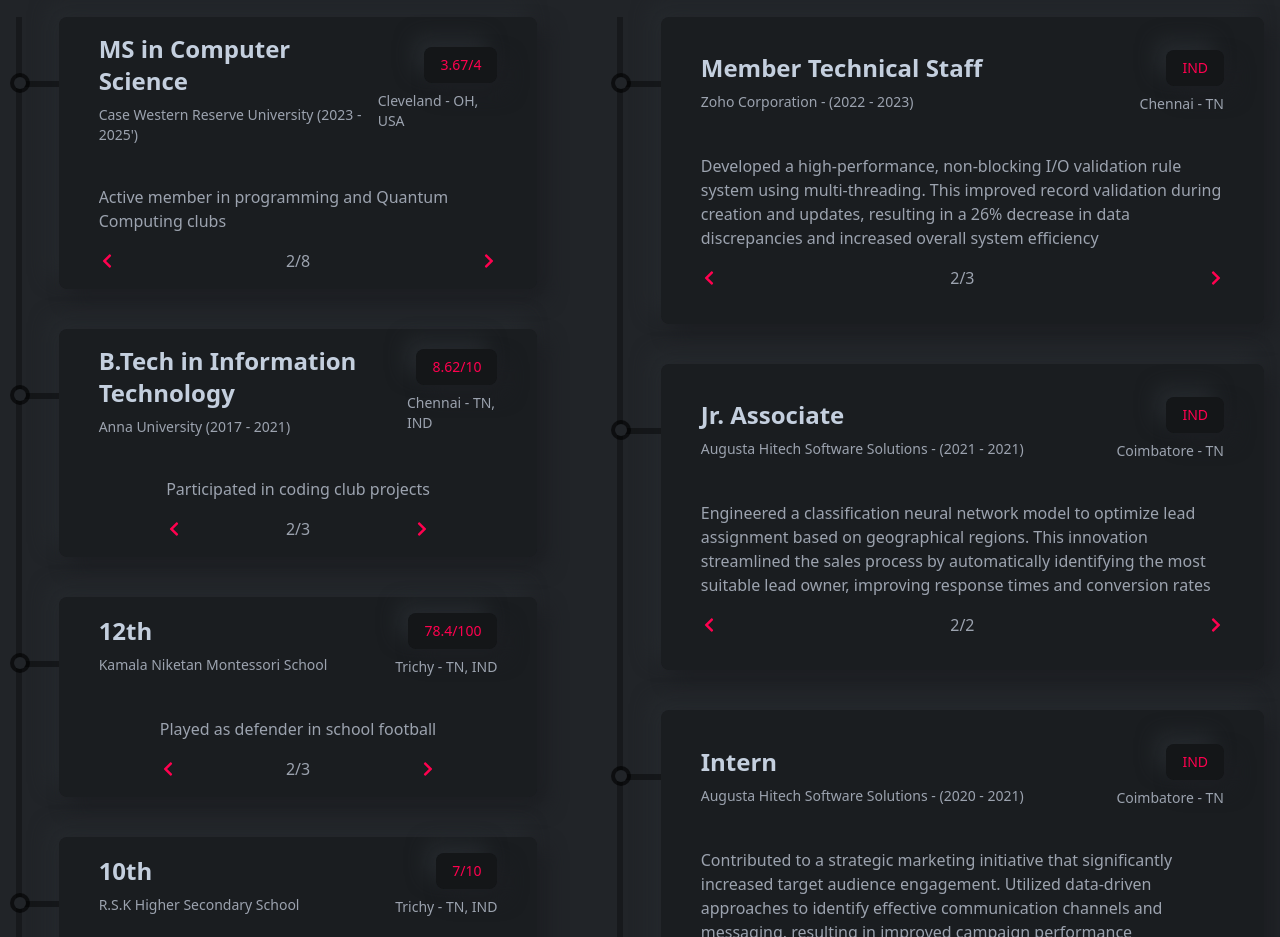
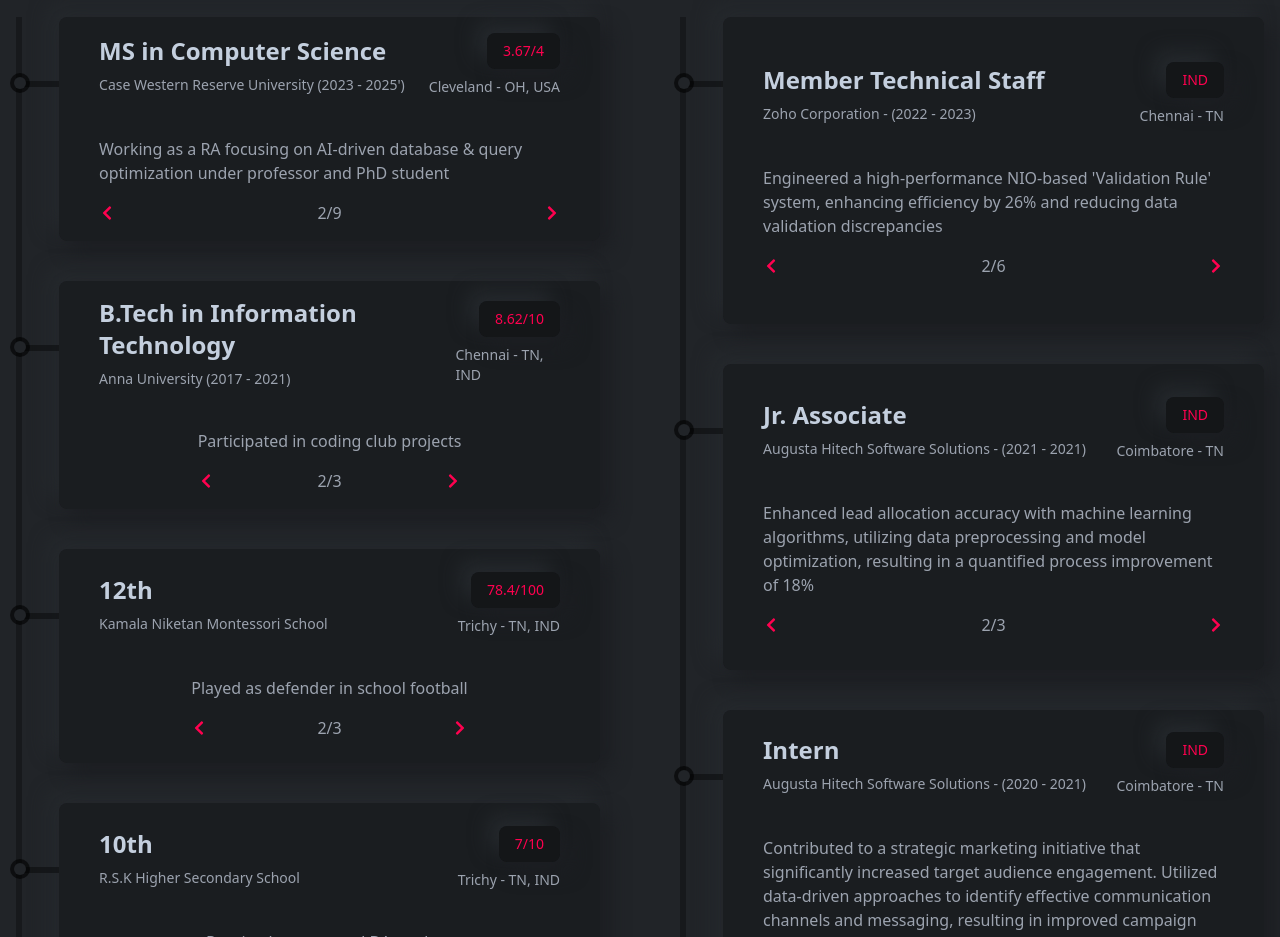
Before and after one commit to ShanmugaGanesh1999/Portfolio, a React (Create React App) app: page / in a window 1280 px wide. Shown: the part 3880-4817 px from the top of the page. Built offline with nearby package versions, Linux system fonts and the light colour scheme.

Commit message:
recent changes

```diff
--- a/src/components/resume/Education.js
+++ b/src/components/resume/Education.js
@@ -21,14 +21,15 @@
             result="3.67/4"
             country="Cleveland - OH, USA"
             des={[
+              "(xLab initiative) Spearheaded AI-driven customer service innovations on the Eaton project by developing a generative AI-powered chatbot for call center training and implementing AI analysis of call transcripts, enhancing agent readiness and service strategies",
               "Working as a RA focusing on AI-driven database & query optimization under professor and PhD student",
+              "TA in CSDS 438 High Performance Data and Computing",
+              "Developed end-to-end website for inter-college poster & presentation competition: Intersection",
+              "TA in CSDS 410 Analysis of Algorithms",
+              "Specialist in database and debugging for Access services (meal plans, case cash-CWRU banking system, parking-parking system, Harold-Master search system, SIS-student information system, T2-payment system)",
+              "Selected participant of Tech Side Hustle (Spring ‘24) in Entrepreneur Educational Consortium",
               "Active member in programming and Quantum Computing clubs",
               "Member of programming club",
-              "TA in CSDS 438 High Performance Data and Computing",
-              "TA in CSDS 410 Analysis of Algorithms",
-              "Developed end-to-end website for inter-college poster & presentation competition: Intersection",
-              "Specialist in database and debugging for Access services: meal plans, casecash, parking, Harold, SIS, T2",
-              "Selected participant of Tech Side Hustle (Spring ‘24) in Entrepreneur Educational Consortium",
             ]}
           />
           <ResumeCard
@@ -78,9 +79,12 @@
             result="IND"
             country="Chennai - TN"
             des={[
-              "Improved Tax Configuration page with API Versioning, reducing compatibility issues by 62% and enhancing user experience. Implemented changes on both client and server sides for seamless integration",
-              "Developed a high-performance, non-blocking I/O validation rule system using multi-threading. This improved record validation during creation and updates, resulting in a 26% decrease in data discrepancies and increased overall system efficiency",
-              "Created Rollup Summary feature for automatic aggregation of related lists onto parent fields. This innovation reduced manual data manipulation by 80%, saving teams an average of 13.5 hours per week in data processing time",
+              "Revamped the 'Tax Configuration' page with client and server-side changes for API Versioning, reducing compatibility issues by 37%",
+              "Engineered a high-performance NIO-based 'Validation Rule' system, enhancing efficiency by 26% and reducing data validation discrepancies",
+              "Designed the 'Rollup Summary' feature using Kafka and Redis, automating data aggregation and reducing manual efforts by 80%, saving 13.5 hours per week",
+              "Revamped the 'Recent Items' feature in the CRM, enabling efficient storage and retrieval of the 20 most recently accessed records per user, and optimized database queries for faster and more efficient filtering",
+              "Utilized Kafka and Java for real-time data streaming and concurrent request handling, boosting performance by 20% and ensuring efficient communication between distributed systems",
+              "Enhanced user experience by revamping the UI with ReactJS and TypeScript, improving visualization of automation reports, real-time bug tracking, and code maintainability",
             ]}
           />
           <ResumeCard
@@ -89,8 +93,9 @@
             result="IND"
             country="Coimbatore - TN"
             des={[
-              "Developed and deployed cross-platform and web applications for multiple clients. These projects increased user engagement and boosted client revenue by an average of 15%, demonstrating the impact of effective software solutions on business performance",
-              "Engineered a classification neural network model to optimize lead assignment based on geographical regions. This innovation streamlined the sales process by automatically identifying the most suitable lead owner, improving response times and conversion rates",
+              "Developed and deployed cross-platform applications for multiple clients, resulting in a 12% revenue boost on average",
+              "Enhanced lead allocation accuracy with machine learning algorithms, utilizing data preprocessing and model optimization, resulting in a quantified process improvement of 18%",
+              "Coordinated cross-functional teams to streamline marketing and sales efforts in CRM, leading to a 10% increase in reach",
             ]}
           />
           <ResumeCard
--- a/src/components/resume/Resume.js
+++ b/src/components/resume/Resume.js
@@ -12,7 +12,7 @@
   const handleDownload = () => {
     // Replace this URL with the actual path to your resume file
     const resumeUrl =
-      "https://drive.google.com/file/d/1_w3ctyv0BfT-Bp9dWBB8Vky8q1cPCvao/view?usp=sharing";
+      "https://drive.google.com/file/d/1Unq2zRUARh2Fb3rdA6aREtcidgSwvLwm/view?usp=sharing";
     window.open(resumeUrl, "_blank");
   };
 
```
